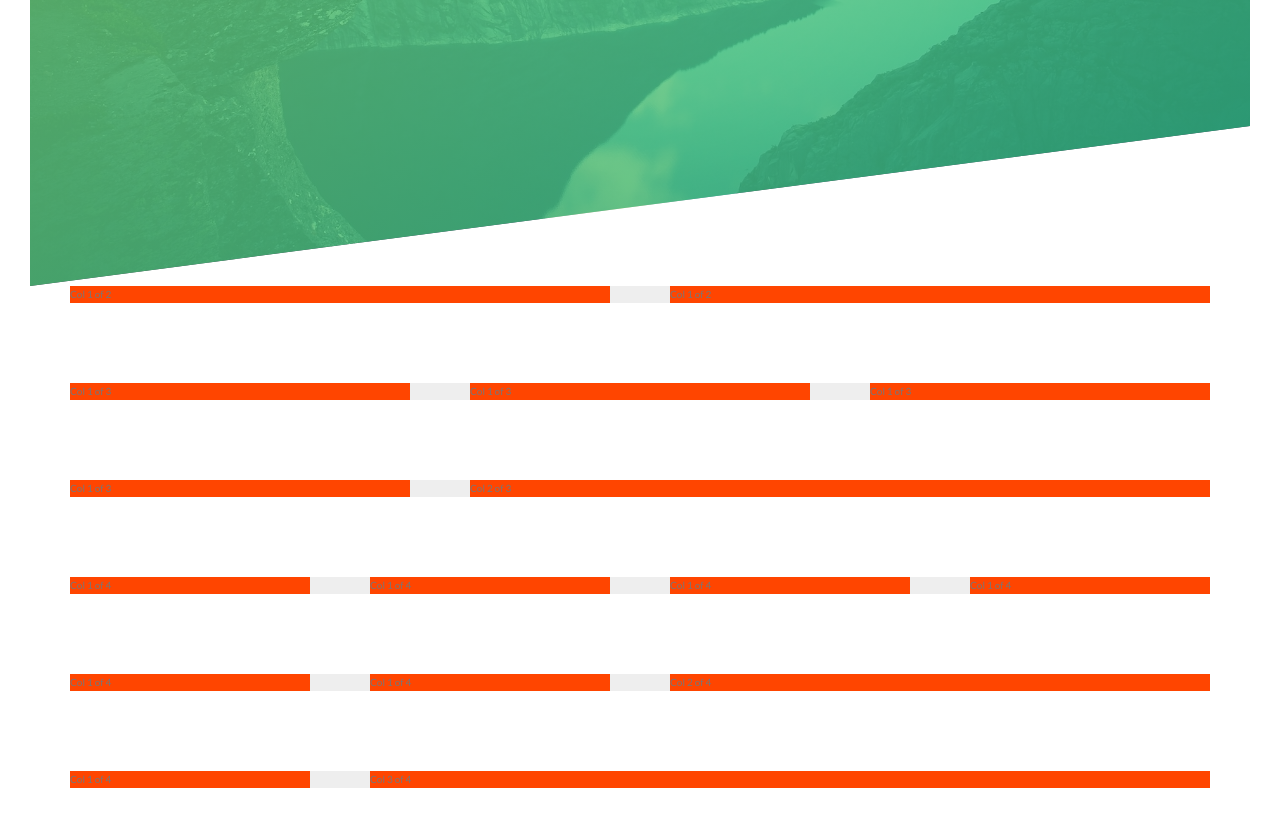
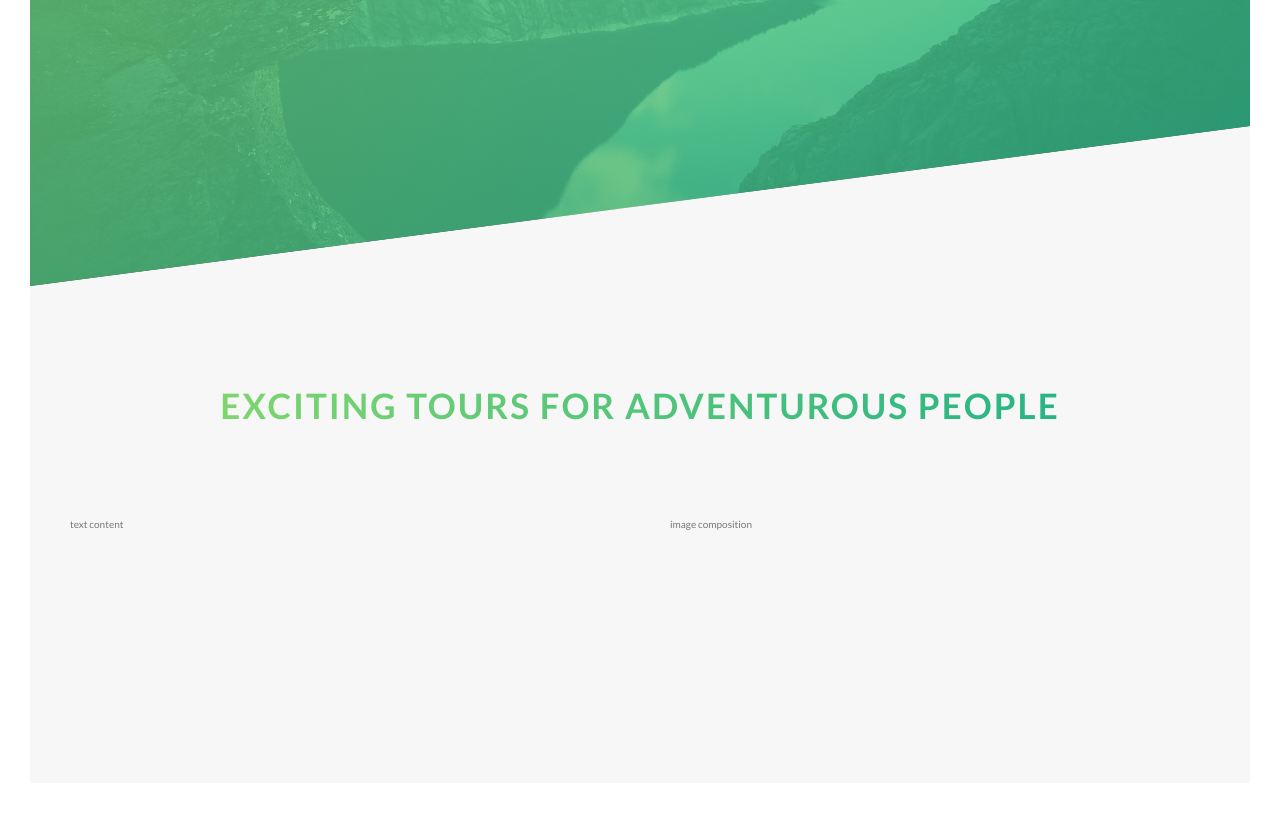
Before and after one commit to ndstephens/natours, a website: page index.html in a window 1280 px wide. Shown: the part 504-1322 px from the top of the page. Drawn offline with Linux system fonts and the light colour scheme.

Commit message:
Begins creating the About section

```diff
--- a/index.html
+++ b/index.html
@@ -28,6 +28,29 @@
         </div>
     </header>
 
+    <main>
+        <section class="section-about">
+            <div class="u-center-text u-margin-bottom-8">
+                <h2 class="heading-secondary">
+                    Exciting tours for adventurous people
+                </h2>
+            </div>
+
+            <div class="row">
+                <div class="col-1-of-2">
+                    text content
+                </div>
+                <div class="col-1-of-2">
+                    image composition
+                </div>
+            </div>
+        </section>
+    </main>
+
+</body>
+</html>
+
+<!--
     <section class="grid-test">
         <div class="row">
             <div class="col-1-of-2">
@@ -94,9 +117,5 @@
                 Col 3 of 4
             </div>
         </div>
-
     </section>
-
-
-</body>
-</html>
+-->
--- a/sass/abstracts/_variables.scss
+++ b/sass/abstracts/_variables.scss
@@ -5,8 +5,10 @@ $color-primary-dark: #28b485;
 
 $color-white: #fff;
 $color-black: #000;
+$color-grey-light-1: #f7f7f7;
 
-$text-color-darkgrey: #777;
+//? ----- TEXT COLORS
+$text-color-grey-dark: #777;
 $text-color-white: #fff;
 
 
--- a/sass/base/_typography.scss
+++ b/sass/base/_typography.scss
@@ -2,5 +2,52 @@ body {
     font-family: "Lato", sans-serif;
     font-weight: 400;
     line-height: 1.7;
-    color: $text-color-darkgrey;
+    color: $text-color-grey-dark;
 }
+
+
+/*//?----------  HEADER  ----------*/
+.heading-primary {
+    color: $text-color-white;
+    text-transform: uppercase;
+    /*//* hack to fix any odd shakiness in animation of element, not really needed here */
+    backface-visibility: hidden;
+    margin-bottom: 6rem;
+}
+.heading-primary--main {
+    display: block;
+    font-size: 6rem;
+    font-weight: 400;
+    letter-spacing: 3.5rem;
+    /*//* a negative 'margin-right' counteracts the 'letter-spacing' of the last character, which throws off its centering */
+    margin-right: -3.5rem;
+    /*//* 'animation-fill-mode: backwards' uses animation's starting values during the delay period (keeps element hidden / opacity at 0 before animation starts) */
+    animation: moveInLeft 1000ms 200ms backwards;
+}
+.heading-primary--sub {
+    display: block;
+    font-size: 2rem;
+    font-weight: 700;
+    letter-spacing: 1.75rem;
+    margin-right: -1.75rem;
+    animation: moveInRight 1000ms 900ms backwards;
+}
+
+
+.heading-secondary {
+    font-size: 3.5rem;
+    text-transform: uppercase;
+    font-weight: 700;
+    display: inline-block;
+    background-image: linear-gradient(to right, $color-primary-light, $color-primary-dark);
+    /*//* use 'bg-clip: text' to use the text as a clip-path for the 'bg-image' gradient, and must make the text transparent then to see it */
+    -webkit-background-clip: text;
+    color: transparent;
+    letter-spacing: .2rem;
+    transition: all .2s;
+
+    &:hover {
+        transform: skewY(2deg) skewX(5deg) scale(1.1);
+        text-shadow: .5rem 1rem 2rem rgba($color-black, .2);
+    }
+}
--- a/sass/base/_utilities.scss
+++ b/sass/base/_utilities.scss
@@ -0,0 +1,10 @@
+
+/*//* any inline-block elements that sit within a parent having this class will be centered within that parent */
+.u-center-text {
+    text-align: center;
+}
+
+/*//* basic utility to add 'margin-bottom', versus adding property into existing class(es).  not sure i agree with this method */
+.u-margin-bottom-8 {
+    margin-bottom: 8rem;
+}
--- a/sass/components/_button.scss
+++ b/sass/components/_button.scss
@@ -29,7 +29,7 @@
 }
 .btn--white {
     background-color: $color-white;
-    color: $text-color-darkgrey;
+    color: $text-color-grey-dark;
 
     /*//?----------  HERO BUTTON FLASHY ANIMATION  ----------*/
     /*//* the "::after" pseudo-element basically adds a 'virtual-element' after the original element, which we can then style and animate */
--- a/sass/layout/_grid.scss
+++ b/sass/layout/_grid.scss
@@ -1,6 +1,5 @@
 .row {
     max-width: $grid-width;
-    background-color: #eee;
     /*//* auto center the '.row' block elements */
     margin: 0 auto;
 
@@ -14,7 +13,6 @@
     /*//* ATTRIBUTE SELECTOR!!!! */
     /*//* select all elements with a class of "col-..." */
     [class*="col-"] {
-        background-color: orangered;
         float: left;
 
         &:not(:last-child) {
--- a/sass/layout/_header.scss
+++ b/sass/layout/_header.scss
@@ -29,29 +29,3 @@
     /*//* centers all elements within the container */
     text-align: center;
 }
-
-.heading-primary {
-    color: $text-color-white;
-    text-transform: uppercase;
-    /*//* hack to fix any odd shakiness in animation of element, not really needed here */
-    backface-visibility: hidden;
-    margin-bottom: 6rem;
-}
-.heading-primary--main {
-    display: block;
-    font-size: 6rem;
-    font-weight: 400;
-    letter-spacing: 3.5rem;
-    /*//* a negative 'margin-right' counteracts the 'letter-spacing' of the last character, which throws off its centering */
-    margin-right: -3.5rem;
-    /*//* 'animation-fill-mode: backwards' uses animation's starting values during the delay period (keeps element hidden / opacity at 0 before animation starts) */
-    animation: moveInLeft 1000ms 200ms backwards;
-}
-.heading-primary--sub {
-    display: block;
-    font-size: 2rem;
-    font-weight: 700;
-    letter-spacing: 1.75rem;
-    margin-right: -1.75rem;
-    animation: moveInRight 1000ms 900ms backwards;
-}
--- a/sass/pages/_home.scss
+++ b/sass/pages/_home.scss
@@ -0,0 +1,6 @@
+.section-about {
+    background-color:$color-grey-light-1;
+    padding: 25rem 0;
+    /*//* must vertically extend the bg-color into the clipped zone of the Header above (which is pure white).  The '.header' class is '95vh', then minus the '75vh' of the 'clip-path' property equals '20vh'.  Make it negative to extend upwards into the '<header>' element */
+    margin-top: -20vh;
+}
```
Also changed, not shown: css/main.css.
